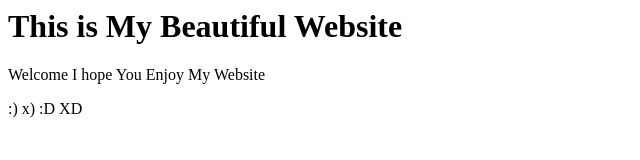
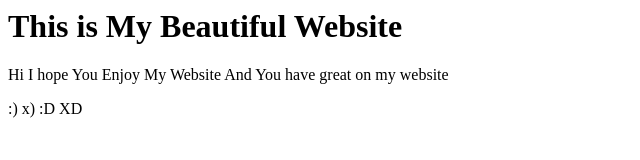
Before and after one commit to Amnishbeniwal/learning-devops, a plain HTML site: page index.html in a window 1280 px wide. Shown: the whole page, without its empty margins (0-640 px from the left). Drawn offline with Linux system fonts and the light colour scheme.

Commit message:
change in welcome line

```diff
--- a/index.html
+++ b/index.html
@@ -1,6 +1,6 @@
 <html>
 <title>This is my Website</title>
 <h1>This is My Beautiful Website</h1>
-<p>Welcome I hope You Enjoy My Website</p>
+<p>Hi I hope You Enjoy My Website And You have great on my website</p>
 <p>:) x) :D XD</p>
 </html>
```
